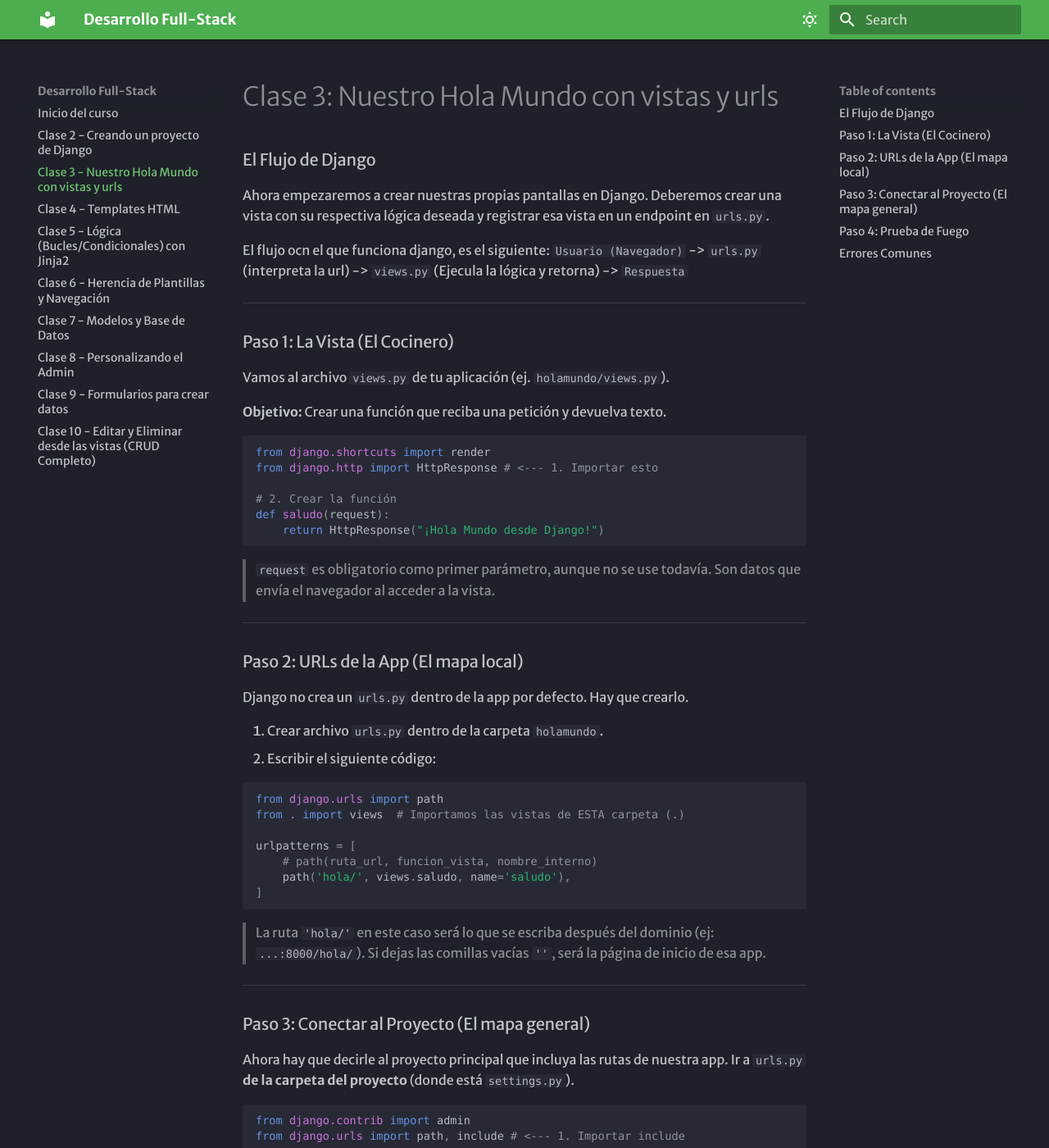
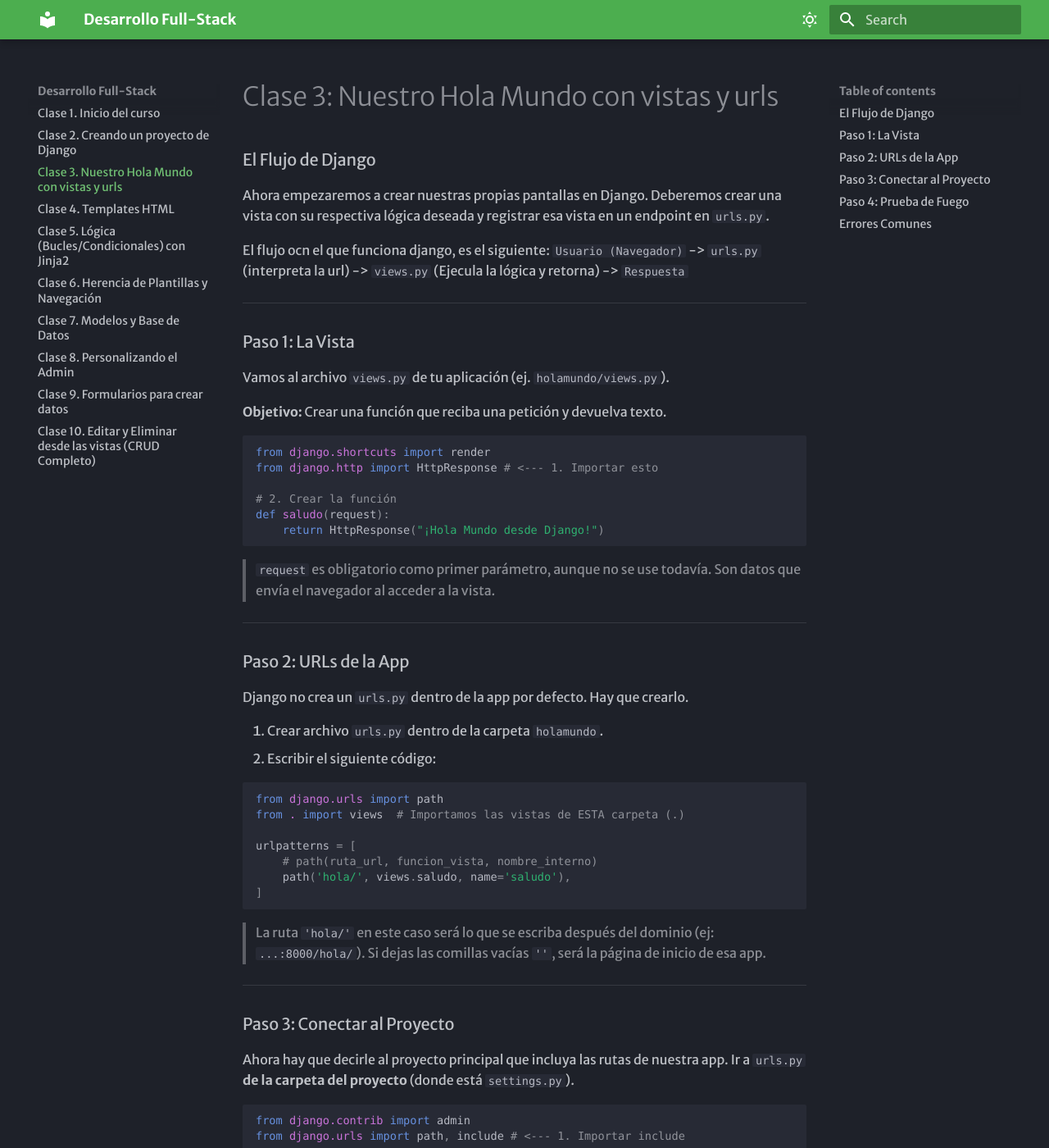
Before and after one commit to FacuLemo/docs-tercero, an MkDocs documentation site: the page built from docs/clase3.md, in a window 1280 px wide and 1400 px high. Shown: the whole window at 82% size. Built offline with MkDocs 1.6.1 and Material for MkDocs 9.7.7, drawn with Linux system fonts in a browser that asks for light colours; some web fonts are replaced.

Commit message:
detalles

```diff
--- a/docs/clase3.md
+++ b/docs/clase3.md
@@ -9,7 +9,7 @@ El flujo ocn el que funciona django, es el siguiente:
 
 ---
 
-### Paso 1: La Vista (El Cocinero)
+### Paso 1: La Vista
 
 Vamos al archivo `views.py` de tu aplicación (ej. `holamundo/views.py`).
 
@@ -29,7 +29,7 @@ def saludo(request):
 
 ---
 
-### Paso 2: URLs de la App (El mapa local)
+### Paso 2: URLs de la App
 
 Django no crea un `urls.py` dentro de la app por defecto. Hay que crearlo.
 
@@ -51,7 +51,7 @@ urlpatterns = [
 
 ---
 
-### Paso 3: Conectar al Proyecto (El mapa general)
+### Paso 3: Conectar al Proyecto
 
 Ahora hay que decirle al proyecto principal que incluya las rutas de nuestra app.
 Ir a `urls.py` **de la carpeta del proyecto** (donde está `settings.py`).
--- a/mkdocs.yml
+++ b/mkdocs.yml
@@ -22,16 +22,16 @@ theme:
     code: Red Hat Mono
 
 nav:
-  - Inicio del curso: index.md
-  - Clase 2 - Creando un proyecto de Django: clase2.md
-  - Clase 3 - Nuestro Hola Mundo con vistas y urls : clase3.md
-  - Clase 4 - Templates HTML: clase4.md
-  - Clase 5 - Lógica (Bucles/Condicionales) con Jinja2: clase5.md
-  - Clase 6 - Herencia de Plantillas y Navegación: clase6.md
-  - Clase 7 - Modelos y  Base de Datos: clase7.md
-  - Clase 8 - Personalizando el Admin: clase8.md
-  - Clase 9 - Formularios para crear datos: clase9.md
-  - Clase 10 - Editar y Eliminar desde las vistas (CRUD Completo): clase10.md
+  - Clase 1. Inicio del curso: index.md
+  - Clase 2. Creando un proyecto de Django: clase2.md
+  - Clase 3. Nuestro Hola Mundo con vistas y urls : clase3.md
+  - Clase 4. Templates HTML: clase4.md
+  - Clase 5. Lógica (Bucles/Condicionales) con Jinja2: clase5.md
+  - Clase 6. Herencia de Plantillas y Navegación: clase6.md
+  - Clase 7. Modelos y  Base de Datos: clase7.md
+  - Clase 8. Personalizando el Admin: clase8.md
+  - Clase 9. Formularios para crear datos: clase9.md
+  - Clase 10. Editar y Eliminar desde las vistas (CRUD Completo): clase10.md
 
 
 markdown_extensions:
```
Also changed, not shown: docs/clase5.md (+1 -1 lines), docs/clase6.md (+1 -1 lines).
